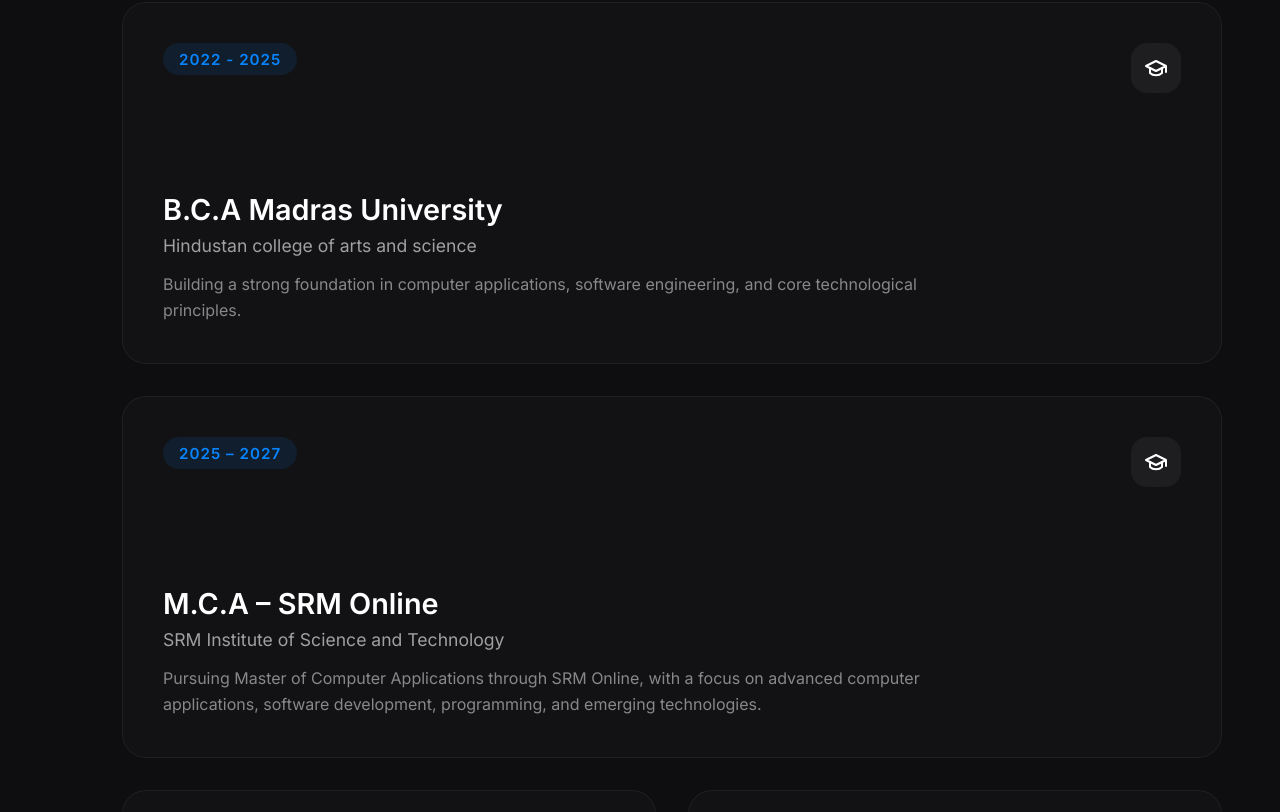
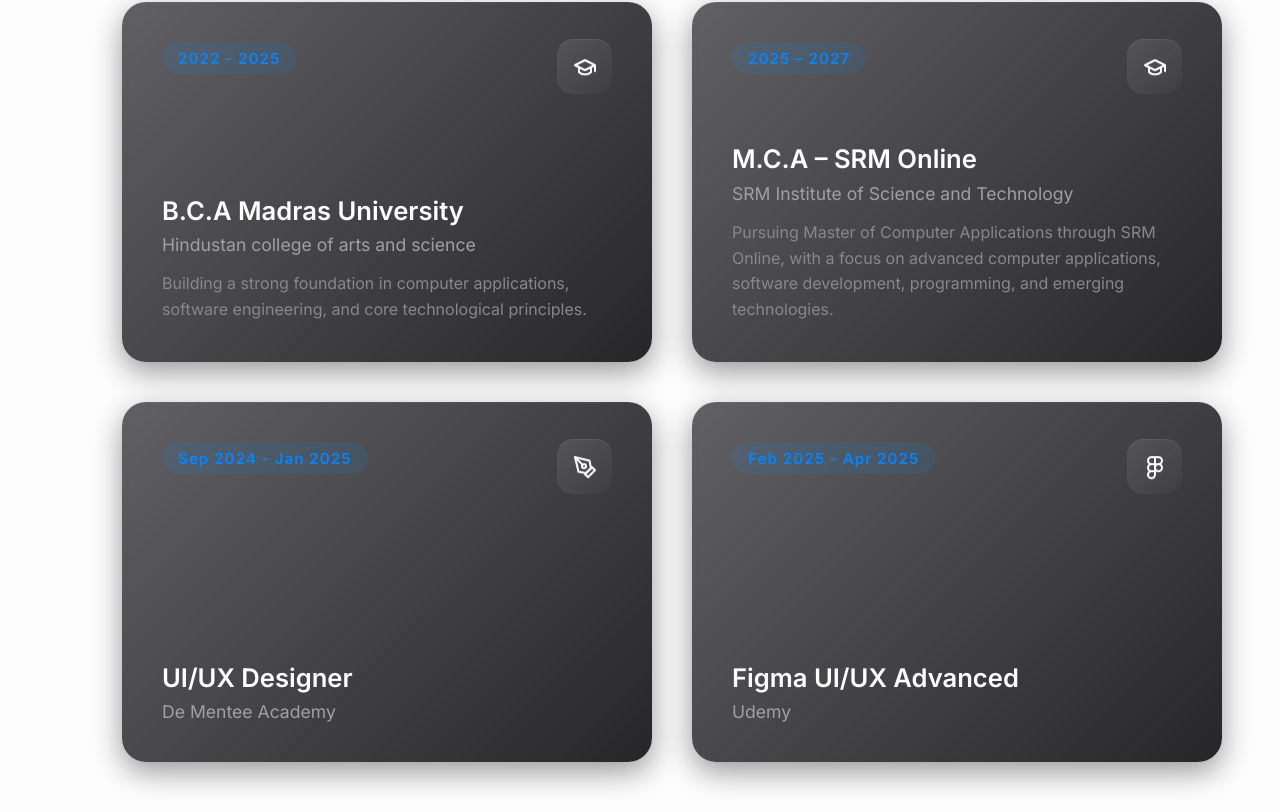
Before and after one commit to akashak202409-max/Akash-UI-UX, a React app: page / in a window 1280 px wide. Shown: the part 2499-3311 px from the top of the page. Built offline with nearby package versions, Linux system fonts and the light colour scheme; the HTML template or start-up script is replaced by a standard one.

Commit message:
Redesign Education section to a unique neon glassmorphic 2x2 grid

```diff
--- a/src/components/Education/Education.css
+++ b/src/components/Education/Education.css
@@ -1,6 +1,6 @@
 .education-section {
   width: 100vw;
-  background-color: #0e0e11;
+  background-color: transparent;
   color: #ffffff;
   padding: 8rem 2rem;
   display: flex;
@@ -35,15 +35,17 @@
 .bento-grid {
   display: grid;
   grid-template-columns: repeat(2, 1fr);
-  gap: 2rem;
+  gap: 2.5rem;
   width: 100%;
   position: relative;
 }
 
 /* Interactive Bento Card */
 .bento-card {
-  background-color: rgba(255, 255, 255, 0.02);
-  border: 1px solid rgba(255, 255, 255, 0.05);
+  background: linear-gradient(135deg, rgba(30, 30, 35, 0.7), rgba(15, 15, 18, 0.9));
+  box-shadow: 0 10px 30px rgba(0,0,0,0.4), inset 0 1px 1px rgba(255, 255, 255, 0.05);
+  backdrop-filter: blur(16px);
+  -webkit-backdrop-filter: blur(16px);
   border-radius: 24px;
   padding: 2.5rem;
   position: relative;
@@ -52,7 +54,8 @@
   justify-content: space-between;
   overflow: hidden;
   cursor: pointer;
-  transition: transform 0.3s ease, border-color 0.3s ease;
+  transition: all 0.5s cubic-bezier(0.175, 0.885, 0.32, 1.275);
+  min-height: 280px;
 
   /* Initial state for entrance animation */
   opacity: 0;
@@ -69,6 +72,7 @@
 .bento-card:nth-child(1) { transition-delay: 0.1s; }
 .bento-card:nth-child(2) { transition-delay: 0.25s; }
 .bento-card:nth-child(3) { transition-delay: 0.4s; }
+.bento-card:nth-child(4) { transition-delay: 0.55s; }
 
 /* Spotlight Glow Effect using CSS Variables */
 .bento-card::before {
@@ -92,9 +96,8 @@
 }
 
 .bento-card:hover {
-  border-color: rgba(8, 133, 254, 0.3);
-  transform: translateY(-5px) scale(1.02);
-  /* Reset delay on hover to avoid lagging transition */
+  transform: translateY(-10px) scale(1.02);
+  box-shadow: 0 20px 40px rgba(0,0,0,0.6), inset 0 0 0 1px rgba(8, 133, 254, 0.5), 0 0 30px rgba(8, 133, 254, 0.2);
   transition-delay: 0s;
 }
 
@@ -105,17 +108,6 @@
   display: flex;
   flex-direction: column;
   gap: 2rem;
-}
-
-/* Specific Card Sizes */
-.card-large {
-  grid-column: span 2;
-  min-height: 280px;
-}
-
-.card-small {
-  grid-column: span 1;
-  min-height: 240px;
 }
 
 /* Header & Icons */
@@ -133,24 +125,39 @@
   background: rgba(8, 133, 254, 0.1);
   padding: 0.4rem 1rem;
   border-radius: 20px;
+  transition: all 0.3s ease;
+}
+
+.bento-card:hover .bento-date {
+  background: #0885FE;
+  color: #fff;
+  box-shadow: 0 0 15px rgba(8, 133, 254, 0.5);
 }
 
 .bento-icon {
   display: flex;
   align-items: center;
   justify-content: center;
-  width: 50px;
-  height: 50px;
+  width: 55px;
+  height: 55px;
   border-radius: 16px;
-  background: rgba(255,255,255,0.05);
+  background: linear-gradient(135deg, rgba(255,255,255,0.1), rgba(255,255,255,0.02));
+  box-shadow: inset 0 1px 1px rgba(255,255,255,0.1);
   color: #fff;
-  transition: all 0.3s ease;
+  transition: all 0.4s cubic-bezier(0.175, 0.885, 0.32, 1.275);
+  animation: floatIcon 4s ease-in-out infinite;
 }
 
 .bento-card:hover .bento-icon {
-  background: #0885FE;
-  color: #121212;
-  transform: rotate(-10deg) scale(1.1);
+  background: linear-gradient(135deg, #0885FE, #00c6ff);
+  color: #fff;
+  transform: rotate(-10deg) scale(1.15);
+  box-shadow: 0 10px 20px rgba(8, 133, 254, 0.4);
+}
+
+@keyframes floatIcon {
+  0%, 100% { transform: translateY(0); }
+  50% { transform: translateY(-5px); }
 }
 
 /* Typography */
@@ -162,15 +169,16 @@
 }
 
 .bento-title {
-  font-size: 1.8rem;
+  font-size: 1.6rem;
   font-weight: 600;
   color: #ffffff;
   margin: 0;
   line-height: 1.2;
+  transition: color 0.3s ease;
 }
 
-.card-small .bento-title {
-  font-size: 1.4rem;
+.bento-card:hover .bento-title {
+  color: #0885FE;
 }
 
 .bento-subtitle {
@@ -184,31 +192,21 @@
   color: #888;
   line-height: 1.6;
   margin: 0.5rem 0 0 0;
-  max-width: 80%;
 }
 
 /* Responsive Grid */
-@media (max-width: 768px) {
+@media (max-width: 900px) {
   .bento-grid {
     grid-template-columns: 1fr;
-  }
-
-  .card-large, .card-small {
-    grid-column: span 1;
-  }
-
-  .bento-card {
-    padding: 2rem;
-  }
-
-  .bento-desc {
-    max-width: 100%;
   }
 }
 
 @media (max-width: 768px) {
   .education-section {
     padding: 3rem 1.5rem;
+  }
+  .bento-card {
+    padding: 2rem;
   }
 }
 
--- a/src/components/Education/Education.jsx
+++ b/src/components/Education/Education.jsx
@@ -53,7 +53,7 @@
         <div className="bento-grid" ref={gridRef} onMouseMove={handleMouseMove}>
 
           {/* Card 1: Main Degree (Spans 2 columns) */}
-          <div className="bento-card card-large">
+          <div className="bento-card ">
             <div className="bento-card-content">
               <div className="bento-header">
                 <span className="bento-date">2022 - 2025</span>
@@ -73,7 +73,7 @@
           </div>
 
           {/* Card 2: Master's Degree (Spans 2 columns) */}
-          <div className="bento-card card-large">
+          <div className="bento-card ">
             <div className="bento-card-content">
               <div className="bento-header">
                 <span className="bento-date">2025 – 2027</span>
@@ -93,7 +93,7 @@
           </div>
 
           {/* Card 3: UI/UX Designer */}
-          <div className="bento-card card-small">
+          <div className="bento-card ">
             <div className="bento-overlay">
               <a href="/UI_UX_DE.pdf" target="_blank" rel="noopener noreferrer" className="view-cert-btn">
                 <svg width="20" height="20" viewBox="0 0 24 24" fill="none" stroke="currentColor" strokeWidth="2" strokeLinecap="round" strokeLinejoin="round" style={{marginRight: '8px'}}>
@@ -126,7 +126,7 @@
           </div>
 
           {/* Card 4: Figma Advanced */}
-          <div className="bento-card card-small">
+          <div className="bento-card ">
             <div className="bento-overlay">
               <a href="/Figma_Certificate.pdf" target="_blank" rel="noopener noreferrer" className="view-cert-btn">
                 <svg width="20" height="20" viewBox="0 0 24 24" fill="none" stroke="currentColor" strokeWidth="2" strokeLinecap="round" strokeLinejoin="round" style={{marginRight: '8px'}}>
```
Also changed, not shown: 1 other file (tests, documents, lock files or other folders).
